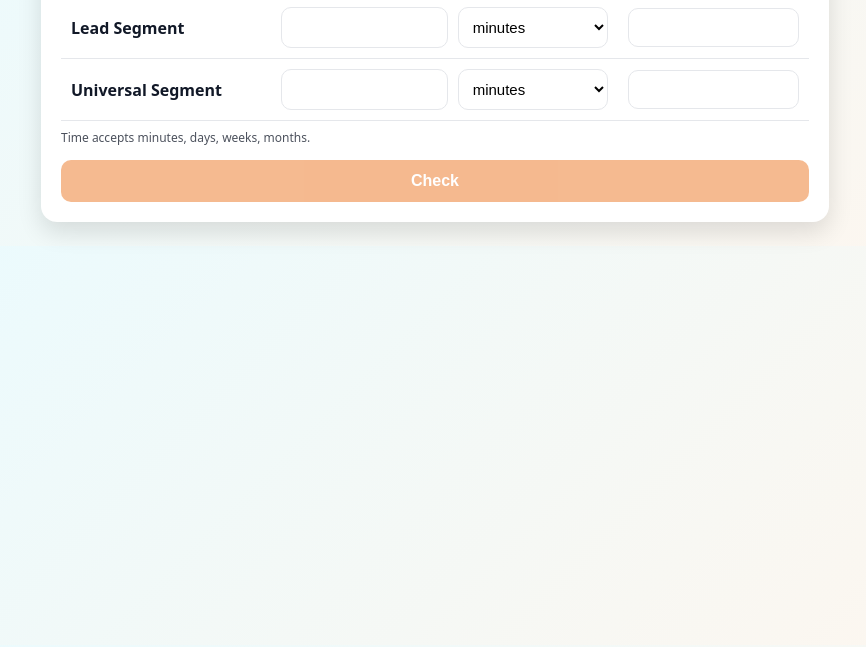
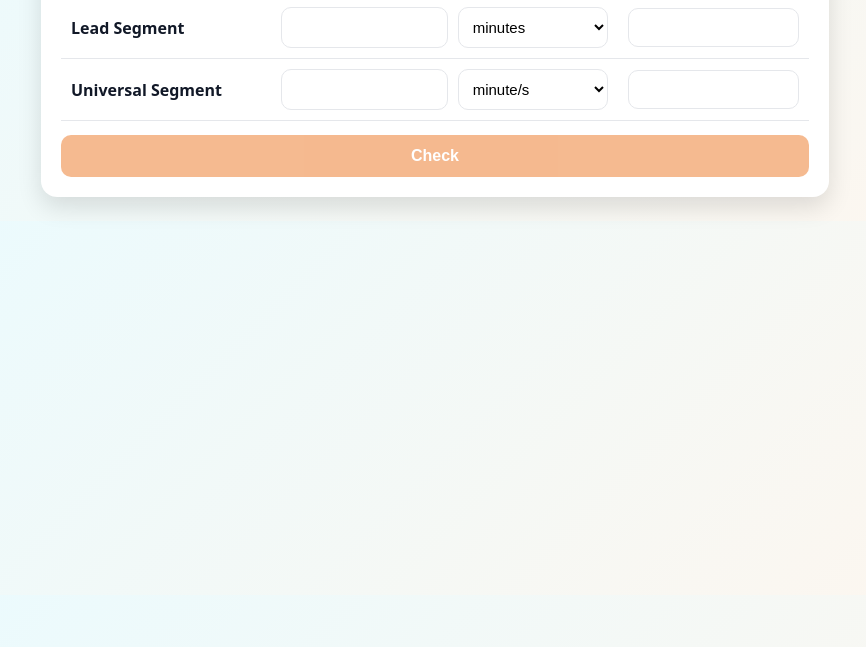
Before and after one commit to diexxyjane/pixelcheck, a plain HTML site: page index.html in a window 1280 px wide. Shown: the part 153-800 px from the top of the page, without its empty margins (205-1071 px from the left). Drawn offline with Linux system fonts and the light colour scheme.

Commit message:
index.html

```diff
--- a/index.html
+++ b/index.html
@@ -74,10 +74,10 @@
             <div class="time-grid">
               <input id="uniTimeVal" type="number" min="0" step="1" autocomplete="off">
               <select id="uniTimeUnit" aria-label="Universal time unit">
-                <option value="minutes">minutes</option>
-                <option value="days">days</option>
-                <option value="weeks">weeks</option>
-                <option value="months">months</option>
+                <option value="minutes">minute/s</option>
+                <option value="days">day/s</option>
+                <option value="weeks">week/s</option>
+                <option value="months">month/s</option>
               </select>
             </div>
           </td>
@@ -85,8 +85,6 @@
         </tr>
       </tbody>
     </table>
-
-    <div class="hint">Time accepts minutes, days, weeks, months.</div>
 
     <div id="msg" class="err" style="display:none"></div>
 
```
